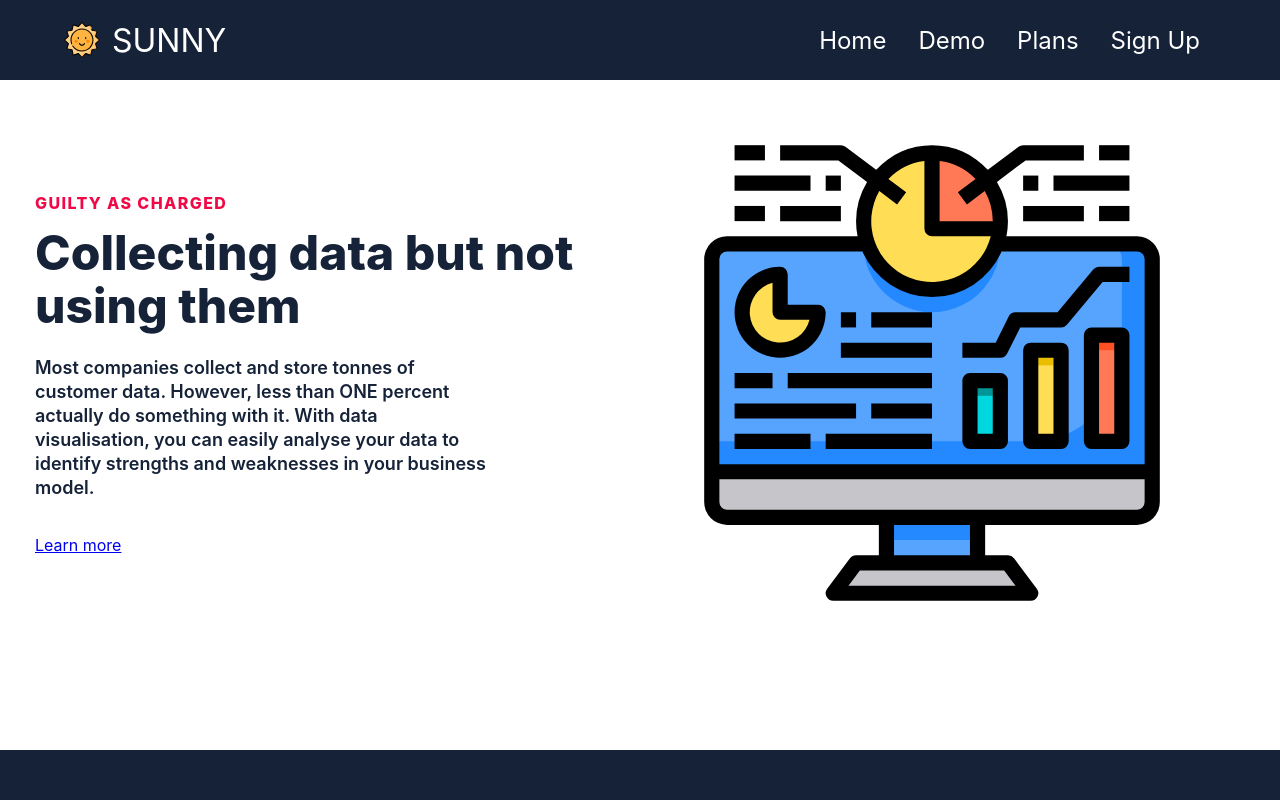
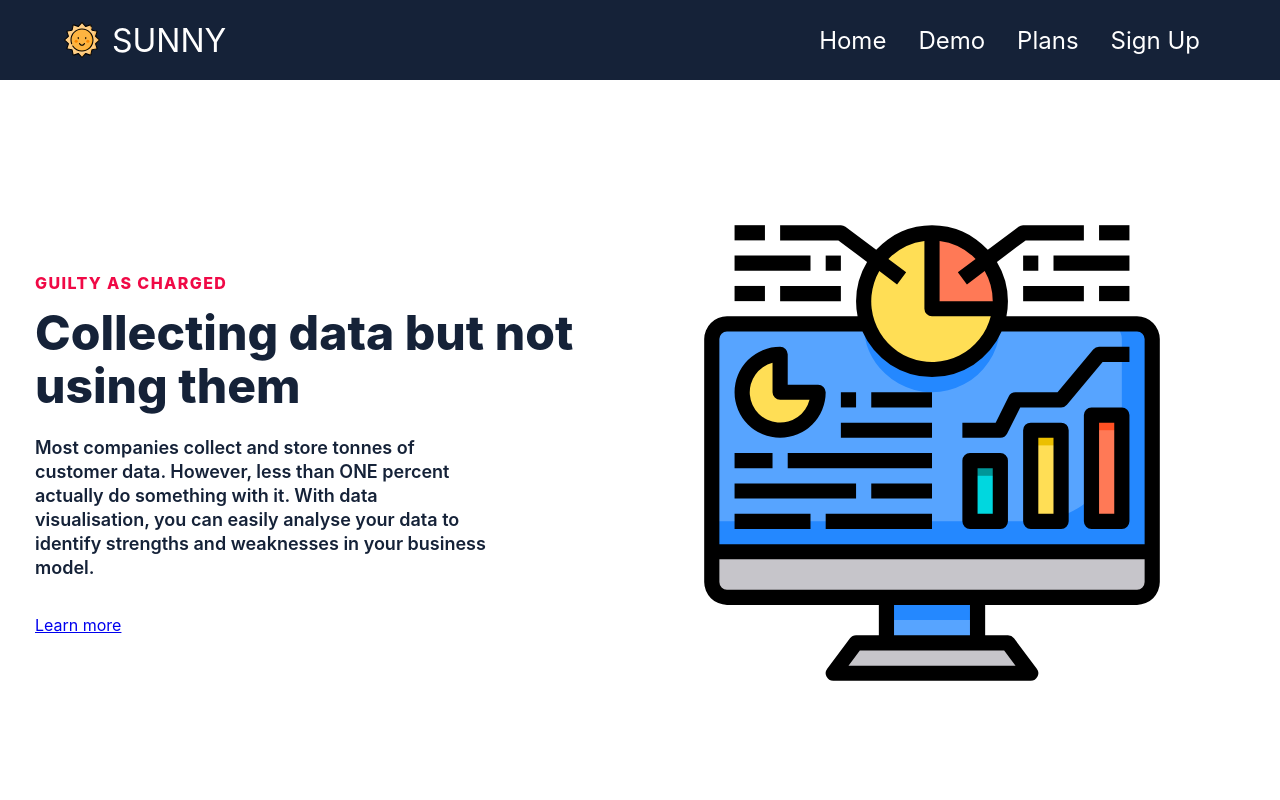
Before and after one commit to niiiiiiiiiiix/data-reporting-platform, a React (Create React App) app: page / in a window 1280 px wide. Shown: the top 800 px of the page. Built offline with nearby package versions, Linux system fonts and the light colour scheme.

Commit message:
Fix fixed navbar with a vertical space adjustment to HomePage.js

```diff
--- /dev/null
+++ b/src/components/HomePage/HomePage.css
@@ -0,0 +1,3 @@
+.homepage-vertical-space {
+  margin-top: 80px;
+}
--- a/src/components/HomePage/HomePage.js
+++ b/src/components/HomePage/HomePage.js
@@ -1,14 +1,15 @@
 import React from "react";
 import HeroSection from "./HeroSection";
 import { HomeObjOne, HomeObjThree, HomeObjTwo } from "./HomeObjData";
+import "./HomePage.css";
 
 const HomePage = () => {
   return (
-    <>
+    <div className="homepage-vertical-space">
       <HeroSection {...HomeObjOne} />
       <HeroSection {...HomeObjTwo} />
       <HeroSection {...HomeObjThree} />
-    </>
+    </div>
   );
 };
 
```
